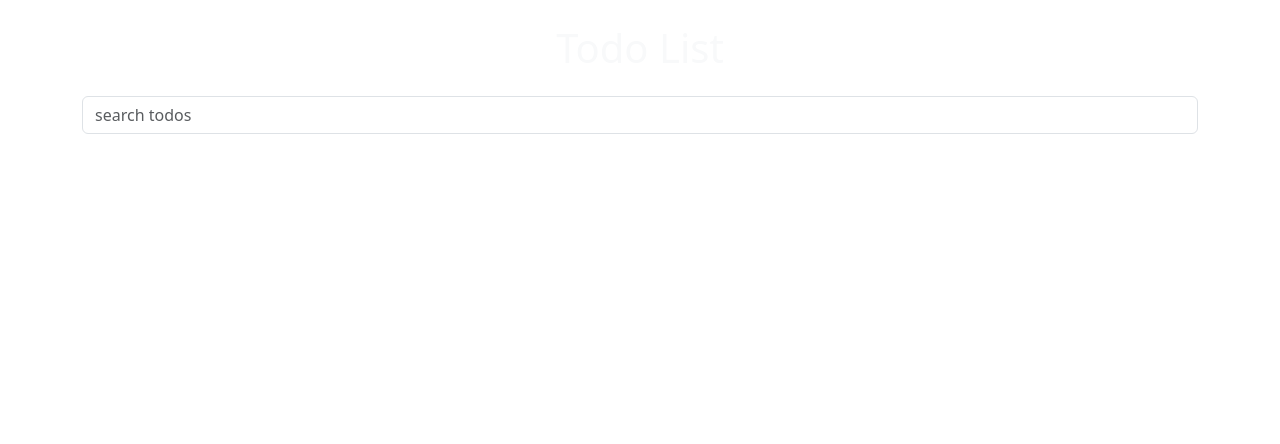
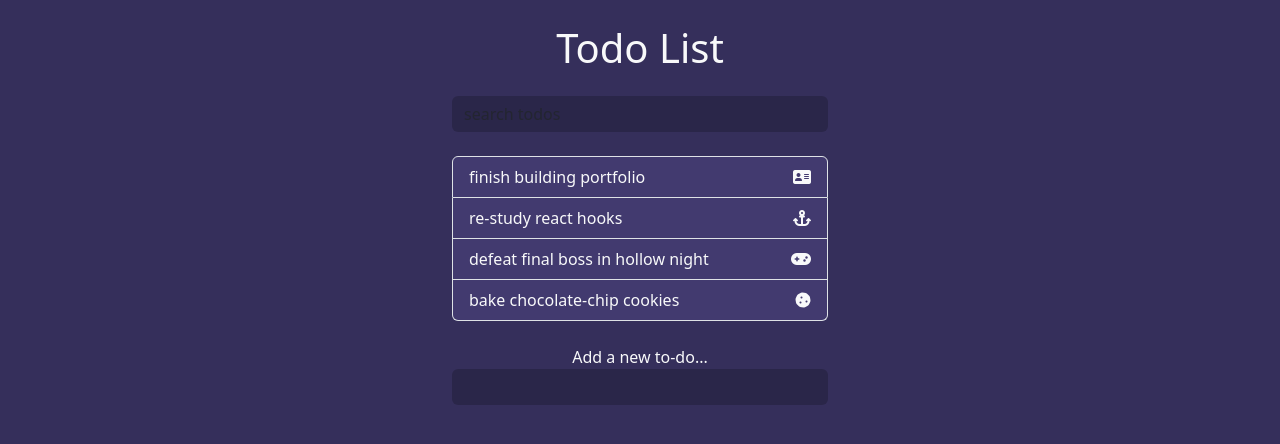
Before and after one commit to Alina858/to-do-list, a plain HTML site: page index.html in a window 1280 px wide. Drawn offline with nearby package versions, Linux system fonts and the light colour scheme.

Commit message:
styled page and added todos

```diff
--- a/index.html
+++ b/index.html
@@ -26,22 +26,42 @@
 <header class="text-center text-light my-4"> <!-- header center light margin 4 in y direction -->
 <h1 class= "mb-4">Todo List</h1>
 <form class="search"> <!--later in js-->
-<input class="form-control m-auto" type="text" name="search" placeholder="search todos" /> <!--Text input for searching todos -->
+<input class="form-control m-auto " type="text" name="search" placeholder="search todos" /> <!--Text input for searching todos -->
 
 </form>
 </header>
 
 
+<!--List for to dos  bootstrap class / our class margin ... -->
+<ul class="list-group todos mx-auto text-light" >
+  <li class ="list-group-item d-flex justify-content-between align-items-center text-light">
+    <span>finish building portfolio</span>
+    <i class="far fa-solid fa-address-card delete"></i>
+    <!--font awesome-->
+  </li>
+<li class ="list-group-item d-flex justify-content-between align-items-center text-light">
+    <span>re-study react hooks</span>
+    <i class="far fa-solid fa-anchor delete"></i>
+    <!--font awesome-->
+  </li>
+<li class ="list-group-item d-flex justify-content-between align-items-center text-light">
+    <span>defeat final boss in hollow night </span>
+    <i class="far fa-solid fa-gamepad delete"></i>
+    <!--font awesome-->
+  </li>
+<li class ="list-group-item d-flex justify-content-between align-items-center text-light">
+    <span>bake chocolate-chip cookies </span>
+    <i class="far fa-solid fa-cookie delete"></i>
+    <!--font awesome-->
+  </li>
+</ul>
+
+<form class="add text-center my-4">
+  <label class="text-light">Add a new to-do...</label>
+  <input class="form-control m-auto" type="text" name="add" />
 
 
-
-
-
-
-
-
-
-
+</form>
 
 
 </div>
@@ -55,7 +75,7 @@
 
 
 
-    <script src"app.js></script>
+    <script src="app.js"> </script>
 
 </body>
 </html>
--- a/styles.css
+++ b/styles.css
@@ -0,0 +1,26 @@
+
+
+body{
+    background: #352f5b;
+}
+
+
+.container{
+    max-width: 400px;
+}
+
+input[type=text],
+input[type=text]:focus{
+    color: white;
+    border: none;
+    background: rgba(0,0,0,0.2);
+    max-width: 400px;
+
+}
+.todos li{
+    background: #423a6f
+}
+
+.delete{
+    cursor: pointer;
+}
```
